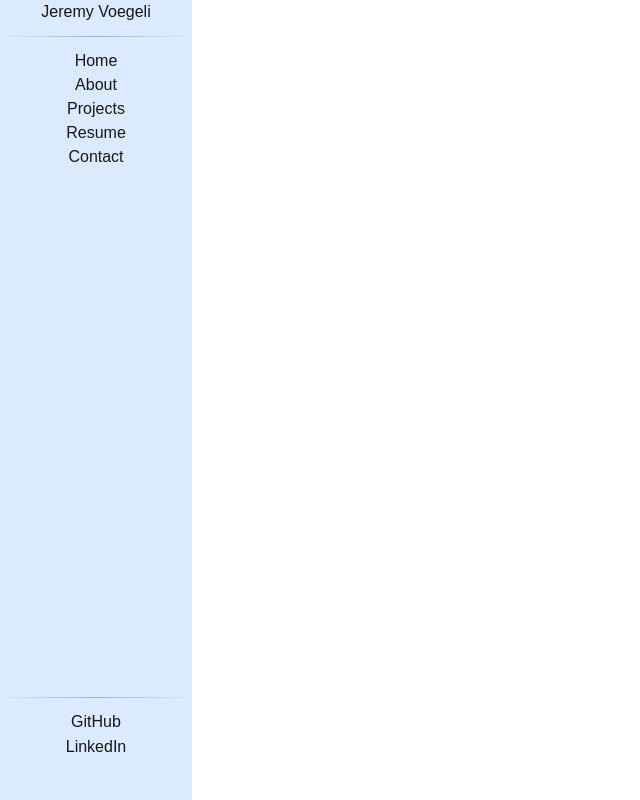
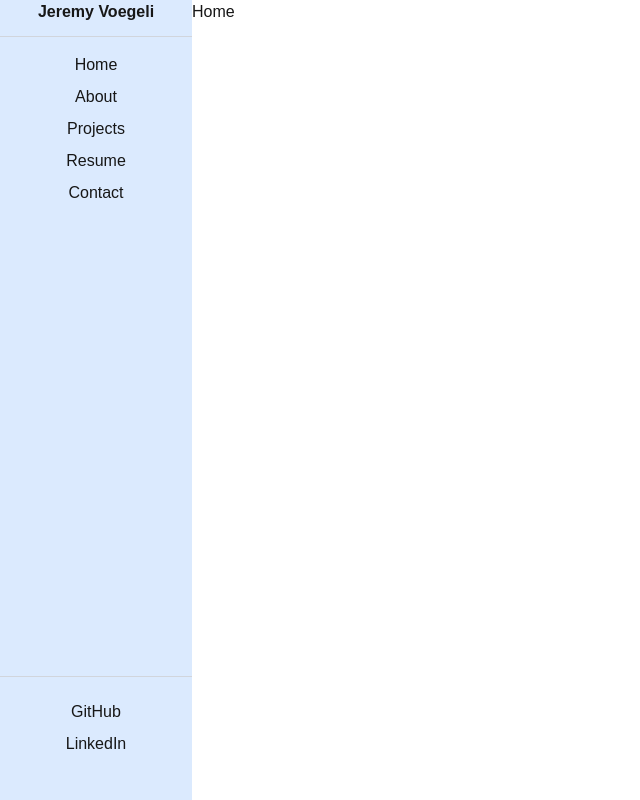
Before and after one commit to JeremyVoegeli/personal-website, a Next.js app: page / in a window 1280 px wide. Shown: the whole page, without its empty margins (0-640 px from the left). Built offline with nearby package versions, Linux system fonts and the light colour scheme.

Commit message:
added basic layout for sidebar

```diff
--- a/src/app/layout.js
+++ b/src/app/layout.js
@@ -11,21 +11,21 @@ export default function RootLayout({ children }) {
     <html>
       <body className="min-h-screen flex">
         <aside className="fixed w-48 shrink-0 h-screen flex flex-col bg-blue-100">
-          <h1 className="text-center">Jeremy Voegeli</h1>
-          <hr className="my-3 h-px border-t-0 bg-transparent bg-gradient-to-r from-transparent via-black to-transparent opacity-25 dark:via-black"/>
-          <Link href="/" className="text-center">Home</Link>
-          <Link href="/about" className="text-center">About</Link>
-          <Link href="/projects" className="text-center">Projects</Link>
-          <Link href="/resume" className="text-center">Resume</Link>
-          <Link href="/contact" className="text-center">Contact</Link>
+          <span className="text-center font-semibold">Jeremy Voegeli</span>
+          <hr className="border-gray-300 my-3"/>
+          <Link href="/" className="text-center py-1">Home</Link>
+          <Link href="/about" className="text-center py-1">About</Link>
+          <Link href="/projects" className="text-center py-1">Projects</Link>
+          <Link href="/resume" className="text-center py-1">Resume</Link>
+          <Link href="/contact" className="text-center py-1">Contact</Link>
           <div className="h-full"/>
           <div className="grid grid-rows-3 mb-10">
-            <hr className="my-3 h-px border-t-0 bg-transparent bg-gradient-to-r from-transparent via-black to-transparent opacity-25 dark:via-black"/>
-            <Link href="https://github.com/JeremyVoegeli" target="_blank" className="text-center">GitHub</Link>
-            <Link href="https://www.linkedin.com/in/jeremyvoegeli/" target="_blank" className="text-center">LinkedIn</Link>
+            <hr className="border-gray-300 my-3"/>
+            <Link href="https://github.com/JeremyVoegeli" target="_blank" className="text-center py-1">GitHub</Link>
+            <Link href="https://www.linkedin.com/in/jeremyvoegeli/" target="_blank" className="text-center py-1">LinkedIn</Link>
           </div>
         </aside>
-        <main className="flex-1">
+        <main className="flex-1 ml-48">
           {children}
         </main>
         </body>
```
